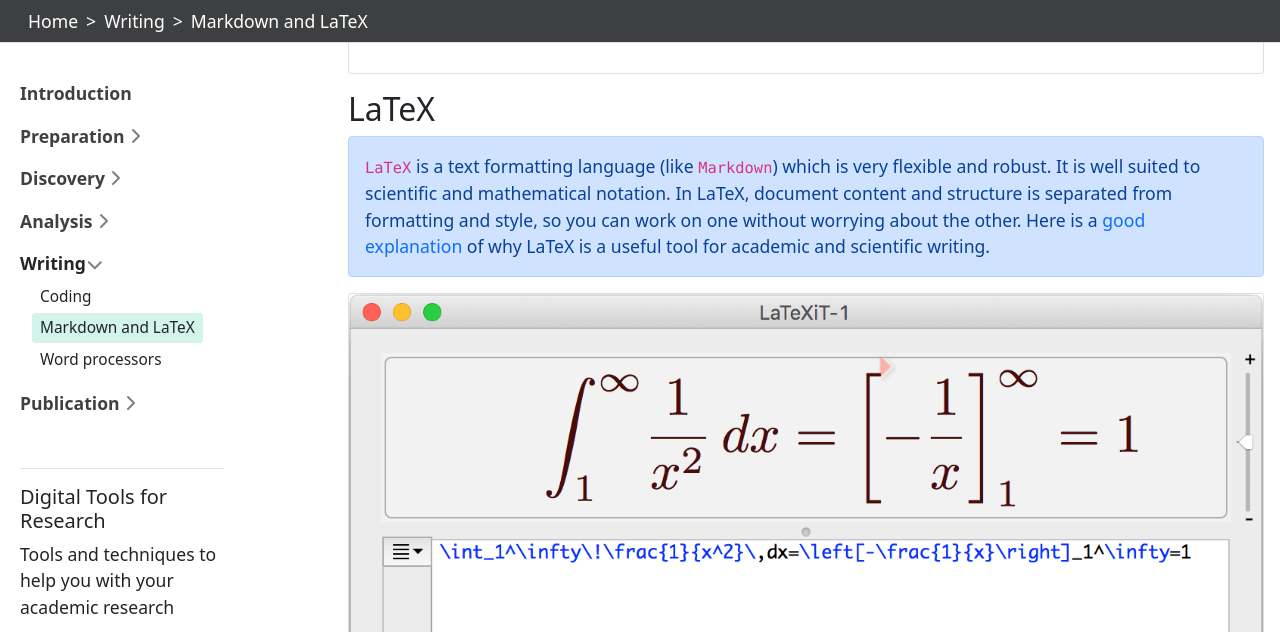
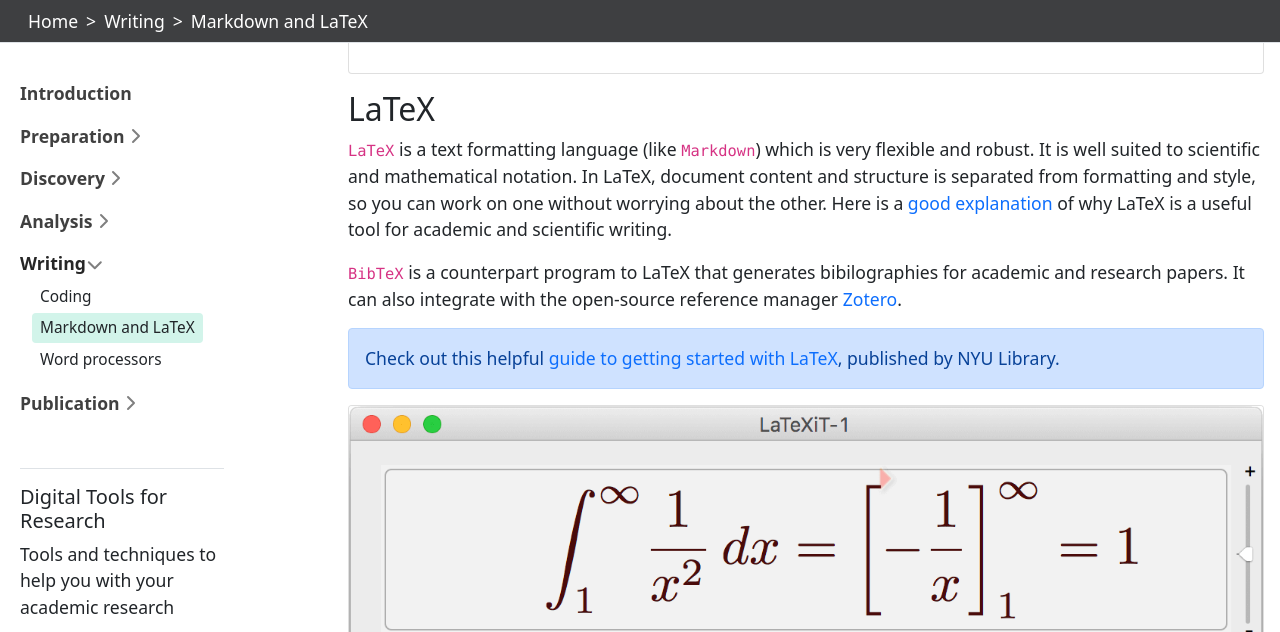
Before and after one commit to GULibrarySandbox/digital-tools, a Jekyll site: the page built from content/writing/markdown.md, in a window 1280 px wide and 900 px high, scrolled down 819 px, cut to the strip 0-632 px from the top of the window. Built offline with Jekyll 4.4.1, drawn with Linux system fonts in a browser that asks for light colours.

Commit message:
Updated Latex Guide

```diff
--- a/content/writing/markdown.md
+++ b/content/writing/markdown.md
@@ -32,10 +32,16 @@ All of the programming text editors above support Markdown. Below are some dedic
 
 ## LaTeX
 
-{% capture aboutlatex %}
 `LaTeX` is a text formatting language (like `Markdown`) which is very flexible and robust. It is well suited to scientific and mathematical notation. In LaTeX, document content and structure is separated from formatting and style, so you can work on one without worrying about the other. Here is a [good explanation](https://nitens.org/w/latex/) of why LaTeX is a useful tool for academic and scientific writing.
+
+`BibTeX` is a counterpart program to LaTeX that generates bibilographies for academic and research papers. It can also integrate with the open-source reference manager [Zotero](https://www.zotero.org/).
+
+{% capture nyulatexguide %}
+
+Check out this helpful [guide to getting started with LaTeX](https://guides.nyu.edu/LaTeX/), published by NYU Library.
+
 {% endcapture %}
-{% include alert.html text=aboutlatex color="primary" %}
+{% include alert.html text=nyulatexguide color="primary" %}
 
 {% capture latextools %}
 
```
